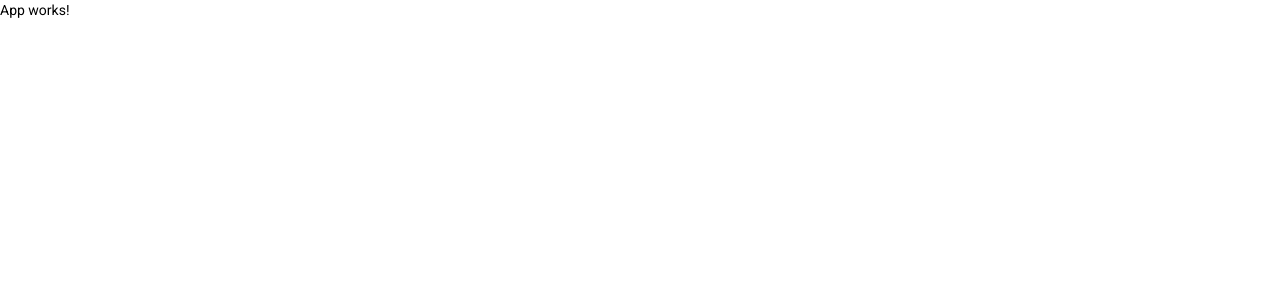
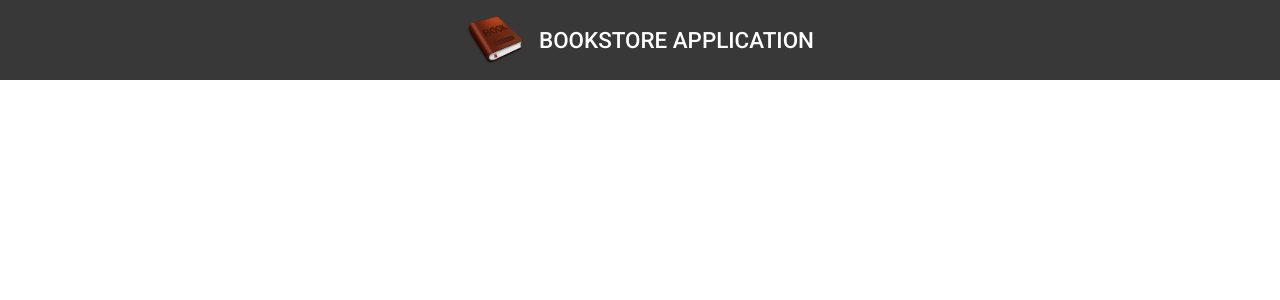
Before and after one commit to eduardoconceicao90/bookstore-front, an Angular app: page / in a window 1280 px wide. Shown: the top 300 px of the page. Built offline with nearby package versions, Linux system fonts and the light colour scheme.

Commit message:
Implementando o componente HEADER

```diff
--- a/src/app/app.component.html
+++ b/src/app/app.component.html
@@ -1 +1 @@
-<p>App works!</p>
+<app-header></app-header>
--- /dev/null
+++ b/src/app/components/template/header/header.component.css
@@ -0,0 +1,20 @@
+.header{
+    background-color: rgba(0, 0, 0, 0.781);
+    justify-content: center;
+    height: 10%;
+}
+
+h1{
+    color: white;
+    padding-left: 1rem;
+    font-size: 1.4rem;
+}
+
+img{
+    height: 3rem;
+}
+
+span{
+    display: flex;
+    align-items: center;
+}
--- /dev/null
+++ b/src/app/components/template/header/header.component.html
@@ -0,0 +1,8 @@
+<mat-toolbar class="header">
+    <span>
+        <img src="assets/img/book.png" alt="">
+    </span>
+    <span>
+        <h1>BOOKSTORE APPLICATION</h1>
+    </span>
+</mat-toolbar>
--- /dev/null
+++ b/src/app/components/template/header/header.component.ts
@@ -0,0 +1,15 @@
+import { Component, OnInit } from '@angular/core';
+
+@Component({
+  selector: 'app-header',
+  templateUrl: './header.component.html',
+  styleUrls: ['./header.component.css']
+})
+export class HeaderComponent implements OnInit {
+
+  constructor() { }
+
+  ngOnInit(): void {
+  }
+
+}
```
Also changed, not shown: src/app/app.module.ts (+6 -2 lines), src/assets/img/book.png (added).
